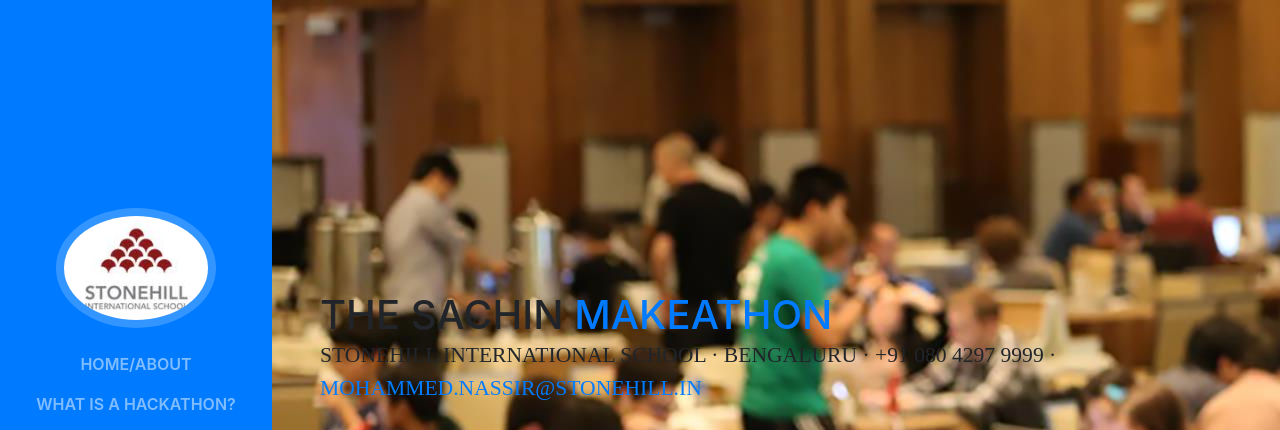
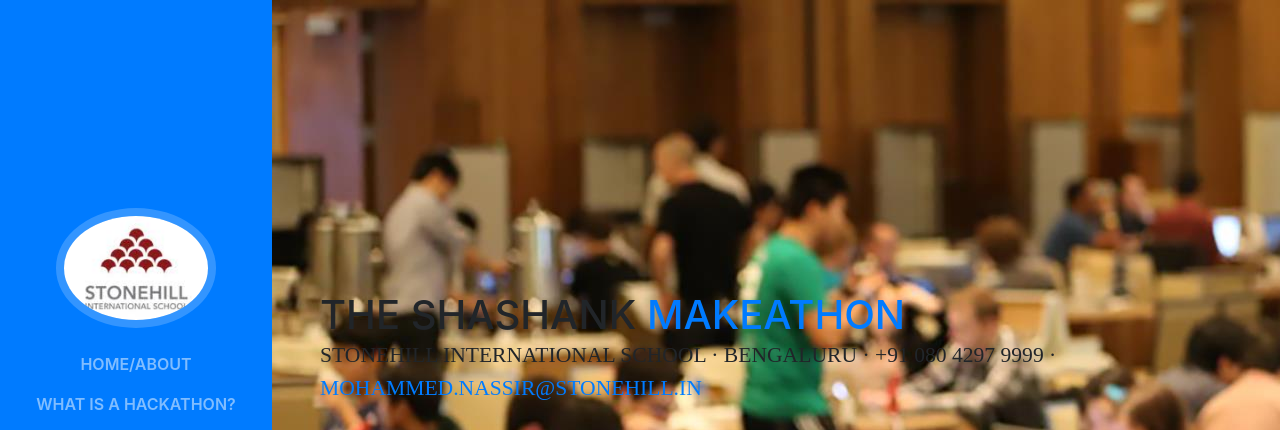
Before and after one commit to stonehillhackathon/stonehillhackathon.github.io, a website with bundled scripts: page index.html in a window 1280 px wide. Shown: the top 430 px of the page. Built offline with nearby package versions, Linux system fonts and the light colour scheme; a web font is replaced by a local one.

Commit message:
Changed Sachin to Shashank

```diff
--- a/index.html
+++ b/index.html
@@ -69,7 +69,7 @@
 
       <section class="resume-section p-3 p-lg-5 d-flex d-column" id="about">
         <div class="my-auto">
-          <h1 class="mb-0">The Sachin
+          <h1 class="mb-0">The Shashank
             <span class="text-primary">Makeathon</span>
           </h1>
           <div class="subheading mb-5">Stonehill International School · Bengaluru · +91 080 4297 9999 ·
```
